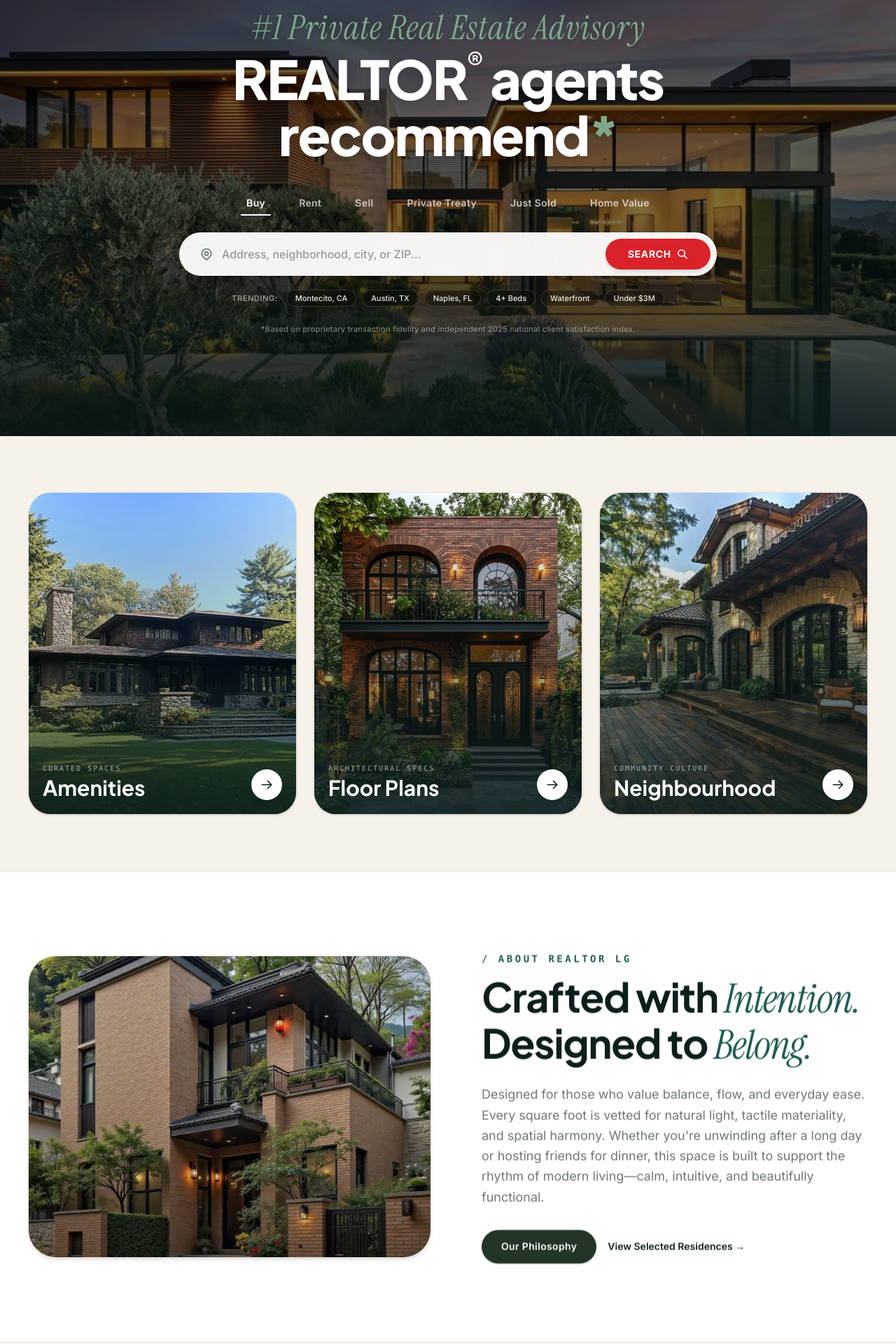
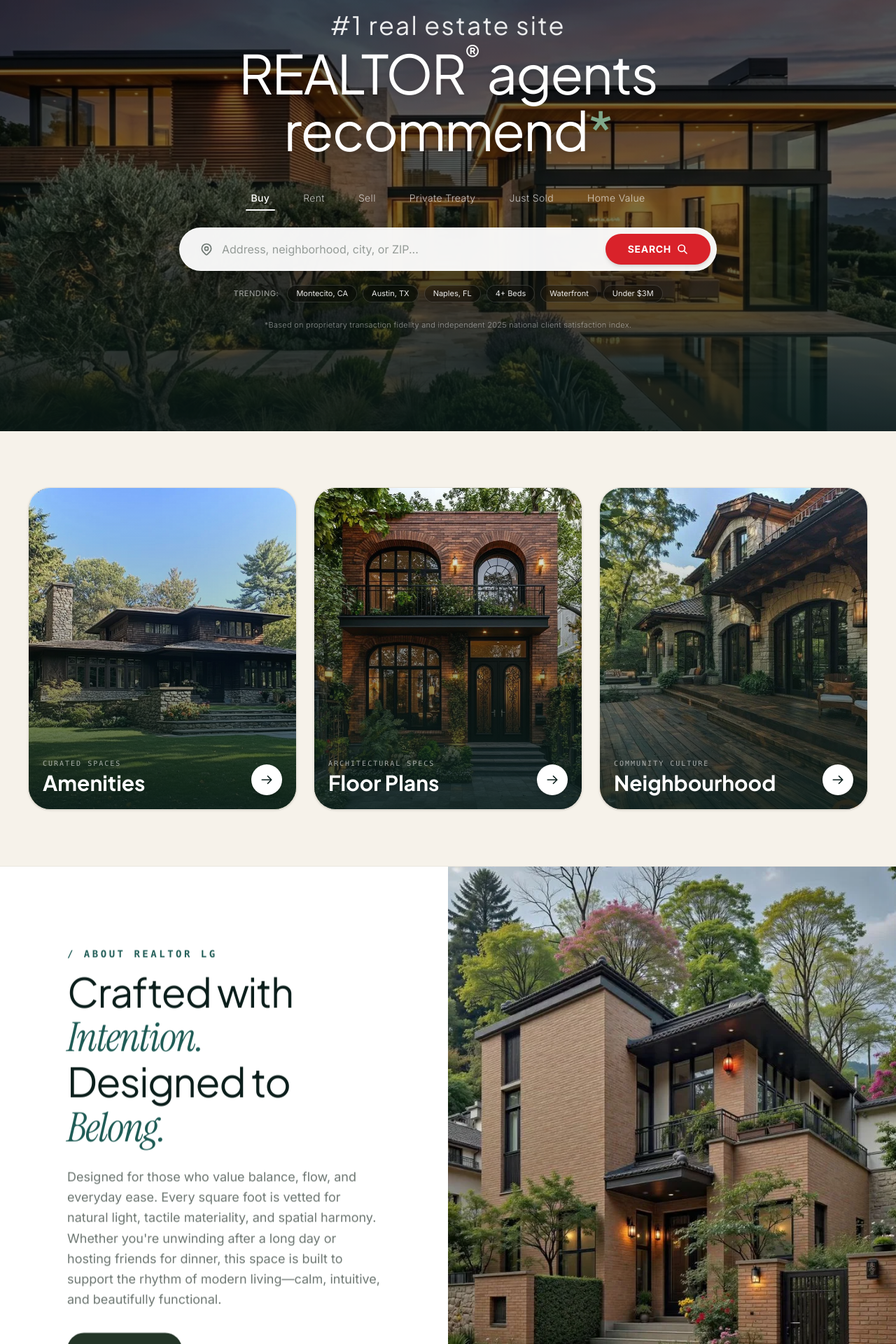
Before and after one commit to J1309/REUSA, a React (Vite) app: page / in a window 1280 px wide. Shown: the part 160-2080 px from the top of the page at 70% size. Built offline with nearby package versions, Linux system fonts and the light colour scheme.

Commit message:
Refine hero font weight to thin/light and update About section with edge-to-edge full-sized right image

```diff
--- a/src/pages/Home.jsx
+++ b/src/pages/Home.jsx
@@ -71,13 +71,13 @@
       </div>
 
       <div ref={content} className="relative mx-auto max-w-5xl px-4 sm:px-6 lg:px-8 w-full text-center text-white z-10">
-        {/* Headline with premium serif accent and modern bold sans */}
+        {/* Headline with thin, refined luxury typography */}
         <div className="animate-[fadeIn_0.8s_ease]">
-          <span className="block font-serif italic font-normal text-2xl sm:text-4xl md:text-5xl text-accent drop-shadow-md tracking-wide">
-            #1 Private Real Estate Advisory
+          <span className="block font-light text-xl sm:text-3xl md:text-4xl text-white/90 tracking-[0.06em] font-modern">
+            #1 real estate site
           </span>
-          <h1 className="mt-1 sm:mt-2 font-modern font-extrabold text-[clamp(2.5rem,6.5vw,4.8rem)] leading-[1.04] tracking-tight text-white drop-shadow-lg">
-            REALTOR<sup className="text-[0.45em] align-super font-sans font-normal">®</sup> agents recommend<span className="text-accent">*</span>
+          <h1 className="mt-2 font-modern font-light text-[clamp(2.5rem,6.5vw,4.8rem)] leading-[1.05] tracking-tight text-white drop-shadow-md">
+            REALTOR<sup className="text-[0.45em] align-super font-normal">®</sup> agents recommend<span className="text-accent">*</span>
           </h1>
         </div>
 
@@ -87,9 +87,9 @@
             <button
               key={tab.id}
               onClick={() => setActiveTab(tab.id)}
-              className={`relative px-3 sm:px-4 py-2 text-xs sm:text-sm font-semibold tracking-wide transition-all whitespace-nowrap ${
+              className={`relative px-3 sm:px-4 py-2 text-xs sm:text-sm font-light tracking-wide transition-all whitespace-nowrap ${
                 activeTab === tab.id
-                  ? 'text-white'
+                  ? 'text-white font-medium'
                   : 'text-white/70 hover:text-white'
               }`}
             >
@@ -117,7 +117,7 @@
             value={query}
             onChange={(e) => setQuery(e.target.value)}
             placeholder="Address, neighborhood, city, or ZIP..."
-            className="w-full bg-transparent text-sm sm:text-base text-ink placeholder:text-muted/70 outline-none font-medium"
+            className="w-full bg-transparent text-sm sm:text-base text-ink placeholder:text-muted/70 outline-none font-normal"
           />
 
           {/* Clear button if typed */}
@@ -131,7 +131,7 @@
             </button>
           )}
 
-          {/* Vibrant High-Contrast Search Action Button (Vibrant Ruby/Crimson from reference) */}
+          {/* Vibrant High-Contrast Search Action Button */}
           <button
             type="submit"
             className="rounded-full bg-[#d9222a] hover:bg-[#bd181f] text-white px-6 sm:px-8 py-3 text-xs sm:text-sm font-bold uppercase tracking-wider flex items-center justify-center gap-2 shadow-md transition-all hover:scale-105 active:scale-95 shrink-0"
@@ -145,7 +145,7 @@
 
         {/* Quick Suggestion Pills */}
         <div className="mt-4 sm:mt-5 flex flex-wrap items-center justify-center gap-2 text-xs">
-          <span className="text-white/60 text-[11px] uppercase tracking-wider font-semibold mr-1">Trending:</span>
+          <span className="text-white/60 text-[11px] uppercase tracking-wider font-medium mr-1">Trending:</span>
           {quickPills.map((pill) => (
             <button
               key={pill}
@@ -156,7 +156,7 @@
                 params.set('q', pill)
                 navigate(`/listings?${params.toString()}`)
               }}
-              className="rounded-full bg-black/30 hover:bg-white/20 backdrop-blur-md border border-white/15 px-3 py-1 text-[11px] font-medium text-white/90 transition-all hover:scale-105"
+              className="rounded-full bg-black/30 hover:bg-white/20 backdrop-blur-md border border-white/15 px-3 py-1 text-[11px] font-normal text-white/90 transition-all hover:scale-105"
             >
               {pill}
             </button>
@@ -164,7 +164,7 @@
         </div>
 
         {/* Trust footnote */}
-        <p className="mt-6 text-[11px] text-white/50 tracking-wide font-normal">
+        <p className="mt-6 text-[11px] text-white/50 tracking-wide font-light">
           *Based on proprietary transaction fidelity and independent 2025 national client satisfaction index.
         </p>
       </div>
@@ -246,33 +246,22 @@
 
 /* ------------------------------------------------------------------ *
  * 3. Editorial Story Section ("Crafted with Intention. Designed to Belong.")
+ * Full-Sized Square-Edged Image to the Right
  * ------------------------------------------------------------------ */
 function CraftedWithIntention() {
   return (
-    <section className="bg-white py-16 sm:py-24 lg:py-28 border-y border-stone/70">
-      <div className="mx-auto max-w-7xl px-4 sm:px-6 lg:px-10">
-        <div className="grid gap-12 lg:grid-cols-2 items-center">
-          {/* Left Column: Warm Lifestyle Photo Container */}
+    <section className="bg-white border-y border-stone/70 overflow-hidden">
+      <div className="grid lg:grid-cols-2 items-stretch">
+        {/* Left Column: Editorial Narrative */}
+        <div className="flex flex-col justify-center px-6 sm:px-12 lg:px-16 xl:px-24 py-16 sm:py-24 lg:py-28 max-w-2xl lg:max-w-none mx-auto lg:mx-0">
           <Reveal>
-            <div className="relative overflow-hidden rounded-[2.5rem] border border-stone/80 bg-stone/20 shadow-md aspect-[4/3.2] sm:aspect-[4/3]">
-              <img
-                src="/images/showcase/showcase-05.webp"
-                alt="Couple enjoying sunlit residence"
-                className="size-full object-cover"
-              />
-              <div className="absolute inset-0 bg-gradient-to-t from-black/30 via-transparent to-transparent" />
-            </div>
-          </Reveal>
-
-          {/* Right Column: Editorial Narrative */}
-          <Reveal className="lg:pl-6">
             <div className="mb-3">
               <span className="text-xs sm:text-sm font-mono tracking-[0.25em] uppercase text-sea font-semibold">
                 / ABOUT REALTOR LG
               </span>
             </div>
 
-            <h2 className="font-modern font-bold text-[clamp(2.2rem,4.5vw,3.6rem)] leading-[1.08] text-ink tracking-tight">
+            <h2 className="font-modern font-light text-[clamp(2.2rem,4.5vw,3.6rem)] leading-[1.08] text-ink tracking-tight">
               Crafted with <span className="font-serif italic font-normal text-sea">Intention.</span>
               <br />
               Designed to <span className="font-serif italic font-normal text-sea">Belong.</span>
@@ -297,6 +286,15 @@
               </Link>
             </div>
           </Reveal>
+        </div>
+
+        {/* Right Column: Full-Sized Image with No Rounded Edges */}
+        <div className="relative min-h-[380px] sm:min-h-[460px] lg:min-h-full w-full bg-stone/20">
+          <img
+            src="/images/showcase/showcase-05.webp"
+            alt="Couple enjoying sunlit residence"
+            className="size-full object-cover rounded-none"
+          />
         </div>
       </div>
     </section>
```
